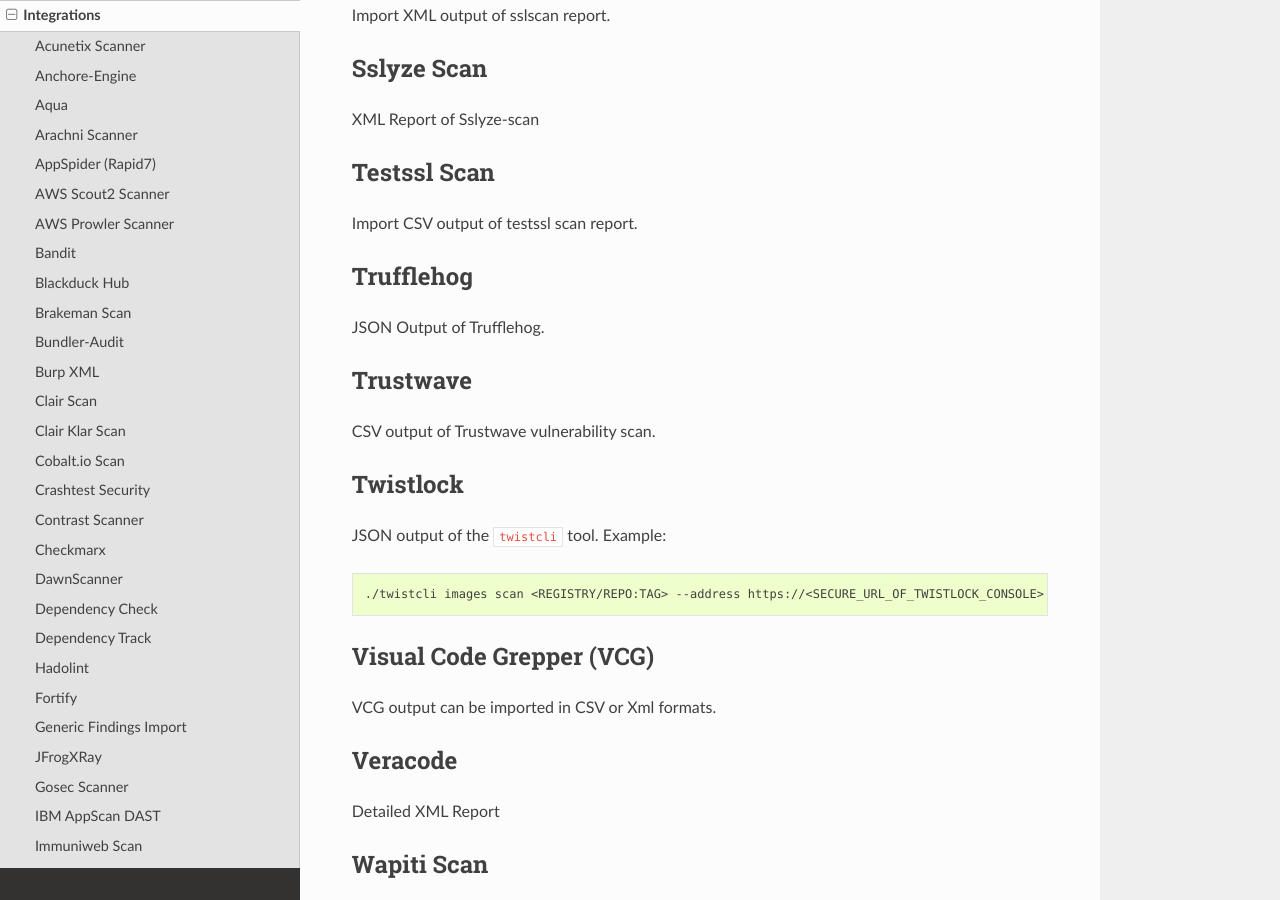
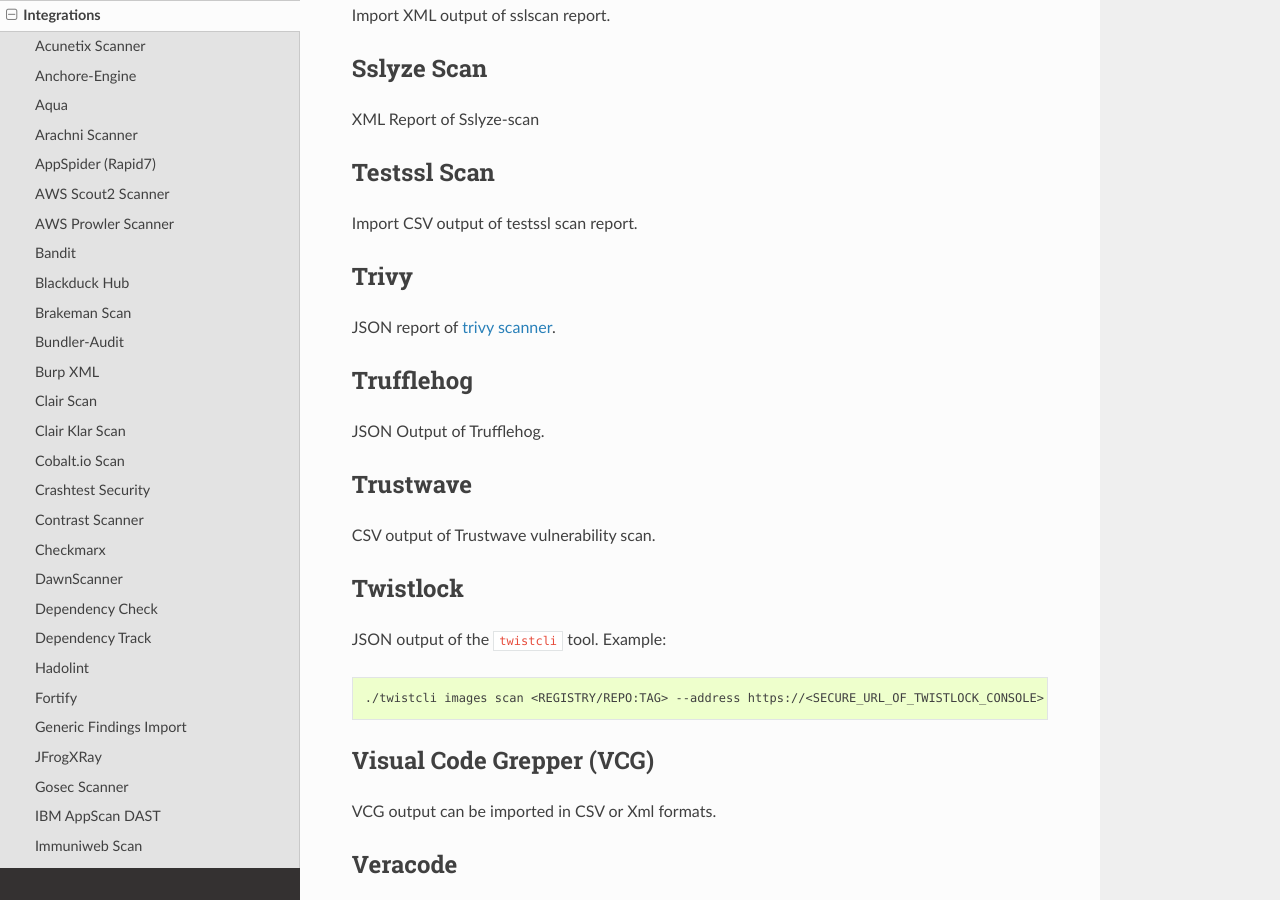
Before and after one commit to DefectDojo/Documentation, a Sphinx documentation site: the page built from docs/integrations.rst, in a window 1280 px wide and 900 px high, scrolled down 6062 px. Built offline with Sphinx 7.4.7 and the Read the Docs theme 2.0.0, drawn with Linux system fonts in a browser that asks for light colours.

Commit message:
Update integrations.rst

```diff
--- a/docs/integrations.rst
+++ b/docs/integrations.rst
@@ -233,6 +233,10 @@
 ----------------
 Import CSV output of testssl scan report.
 
+Trivy
+-----
+JSON report of `trivy scanner <https://github.com/aquasecurity/trivy>`_.
+
 Trufflehog
 ----------
 JSON Output of Trufflehog.
```
